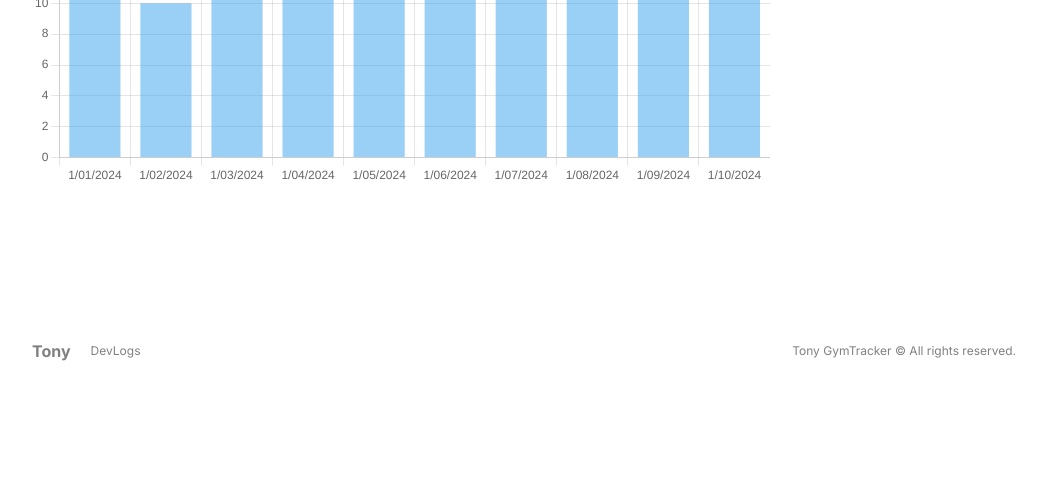
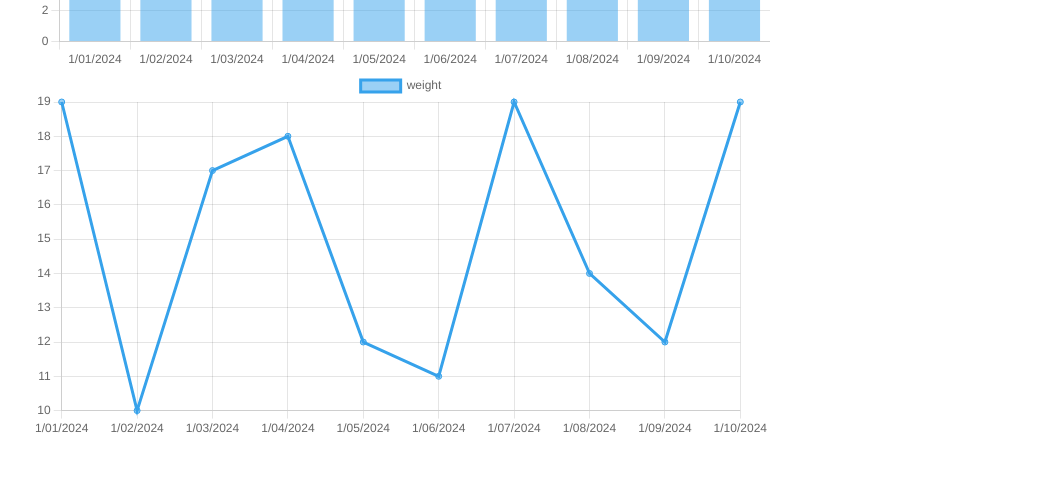
Before and after one commit to TonyNgyen/GymTracker, a Next.js app: page /dashboard in a window 1280 px wide. Shown: the part 399-880 px from the top of the page, without its empty margins (116-1163 px from the left). Before the commit the page ends 800 px from the top, so only its background shows below. Built offline with nearby package versions, Linux system fonts and the light colour scheme; no server answers.

Commit message:
Updated styles

```diff
--- a/src/app/dashboard/page.jsx
+++ b/src/app/dashboard/page.jsx
@@ -3,6 +3,7 @@
 import BarChart from "@/components/barChart/BarChart";
 import React, { useState } from "react";
 import { UserData } from "@/lib/fakeData";
+import LineChart from "@/components/lineChart/lineChart";
 
 function DashboardPage() {
   const [userData, setUserData] = useState({
@@ -18,6 +19,7 @@ function DashboardPage() {
   return (
     <div className="w-3/4">
       <BarChart chartData={userData} />
+      <LineChart chartData={userData} />
     </div>
   );
 }
--- a/src/components/individualWorkout/individualWorkout.module.css
+++ b/src/components/individualWorkout/individualWorkout.module.css
@@ -16,7 +16,7 @@
 
 .trash {
   grid-column: span 1;
-  color:red;
+  color: hsl(var(--destructive));
 }
 
 .stats,
--- /dev/null
+++ b/src/components/lineChart/lineChart.js
@@ -0,0 +1,9 @@
+import React from "react";
+import { Line } from "react-chartjs-2";
+import {Chart as ChartJS} from "chart.js/auto"
+
+function LineChart({chartData}) {
+  return <Line data={chartData} /> ;
+}
+
+export default LineChart;
```
